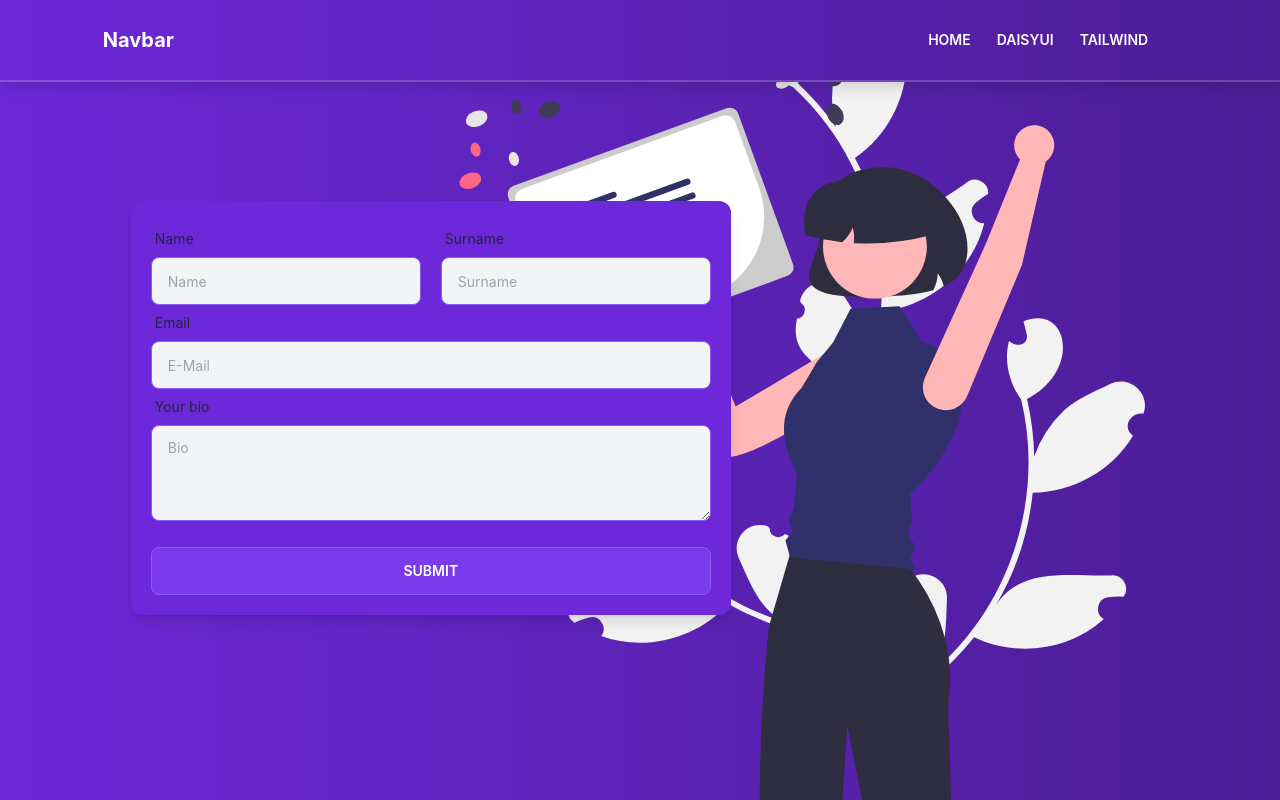
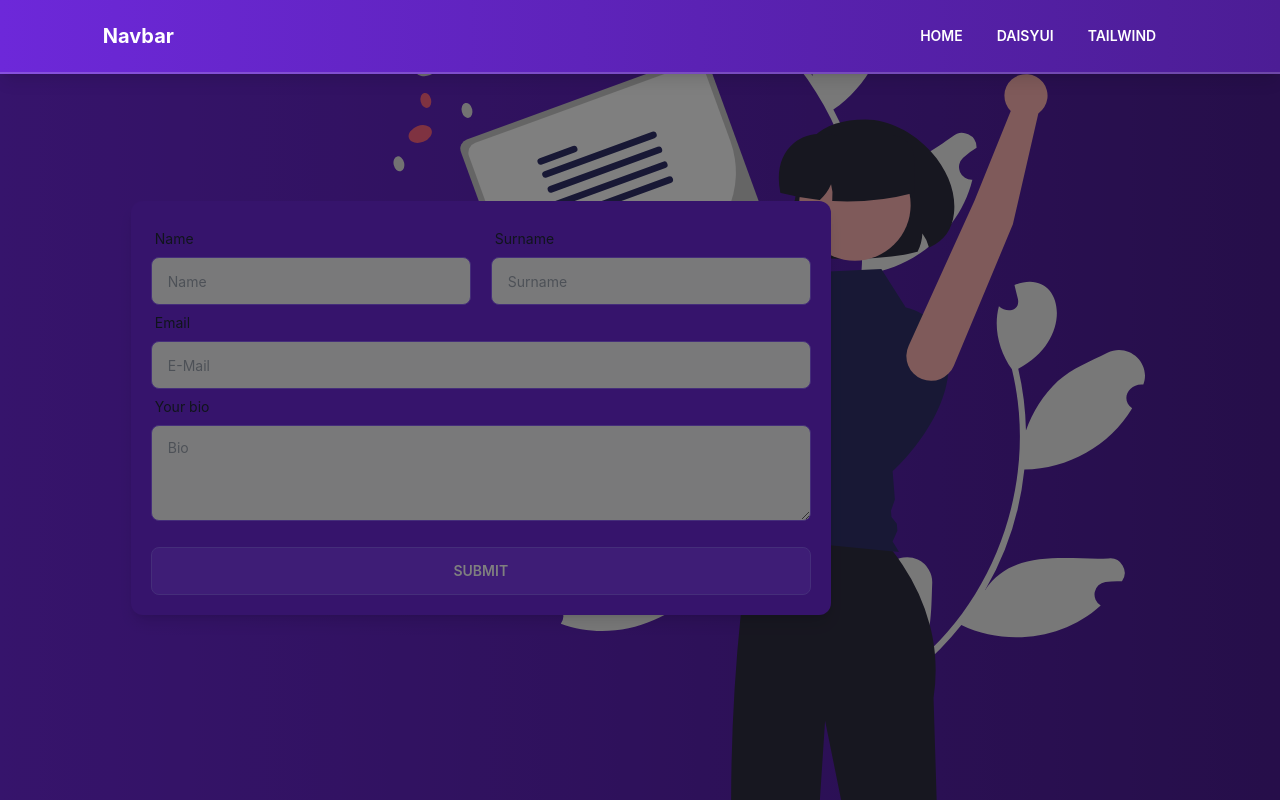
Before and after one commit to MertBakimci/TryingTailwind, a React (Create React App) app: page / in a window 1280 px wide. Built offline with nearby package versions, Linux system fonts and the light colour scheme.

Commit message:
added new mobile navbar

```diff
--- a/src/App.js
+++ b/src/App.js
@@ -6,6 +6,8 @@ function App() {
    <div className="container h-screen bg-gray-100 w-full sm:w-[100%} max-w-none">
     <Navbar/>
       <Form/>
+
+
     </div>
   );
 }
--- a/src/Components/Form.jsx
+++ b/src/Components/Form.jsx
@@ -4,8 +4,8 @@ const Form = () => {
   return (
     <div className="mt-0 pt-4 pl-4 h-[100%] bg-violet-700 bg-gradient-to-r from-violet-700 to-violet-900 mx-auto w-full">
       <div className="w-[100%] max-w-[1920px] relative h-full sm:w-[95%] lg:w-[85%] flex items-center  mx-auto">
-        <img className="w-[70%] max-w-[700px] md:top-50 right-20 md:right-10 absolute bottom-0 mt-auto" src={banner} alt="" />
-        <div class="form-control absolute top-20 left-0 md:top-1/2 md:transform  md:-translate-y-1/2  z-20 w-full md:mb-5 md:ml-5 max-w-[600px] bg-violet-700 p-5  md:rounded-xl md:shadow-lg">
+        <img className="w-[70%] max-w-[1200px] invisible  md:visible md:top-50 right-20 md:right-10 absolute bottom-0 mt-auto" src={banner} alt="" />
+        <div class="form-control  absolute top-20 left-0 lg:top-1/2 md:transform ml-0 bg-transparent  lg:-translate-y-1/2  z-20 w-full lg:mb-5 lg:ml-5 max-w-[700px] h-50 md:bg-violet-700 p-5  md:rounded-xl md:shadow-lg">
           <div className="form-control flex flex-col md:flex-row md:gap-5">
             <div className="w-full md:w1/2">
               <label class="label">
--- a/src/Components/Navbar.jsx
+++ b/src/Components/Navbar.jsx
@@ -8,14 +8,25 @@ const Navbar = () => {
         setMenu(true)
        }
     }, [])
+    useEffect(() => {
+     if(menu === true) {
+       document.getElementById('nav').classList.toggle("left-0");
+       document.getElementById('nav').classList.remove("left-[-100%]");
+     } else {
+      document.getElementById('nav').classList.toggle("left-[-100%]");
+      document.getElementById('nav').classList.remove("left-0");
+     }
+    }, [menu])
   return (
+    <div>
+      <div className={`overlay z-40 transition-all duration-500 ease-in-out absolute top-0 left-0 h-[100vh] w-[100vw] bg-black ${menu ? "visible opacity-50" : "invisible opacity-0"}`}></div>
     <nav className="navbar max-w-none fixed z-50 top-0 bg-gradient-to-r from-violet-700 to-violet-900 border-b-2 border-opacity-20 border-gray-100 w-full shadow-lg bg-violet-600 text-neutral-content ">
-      <div className="container max-w-none sm:w-[95%] lg:w-[85%] flex flex-wrap mx-auto">
+      <div className="container  max-w-none sm:w-[95%] lg:w-[85%] flex flex-wrap mx-auto">
           <span class="text-xl font-bold">Navbar</span>
           <div class="md:hidden flex items-center ml-auto">
             <button class="btn btn-ghost" onClick={() => setMenu(!menu)}>
               <svg
-                class=" w-6 h-6 text-gray-500 hover:text-gray-100 "
+                class=" w-6 h-6 text-gray-300 hover:text-gray-100 "
                 x-show="!showMenu"
                 fill="none"
                 stroke-linecap="round"
@@ -28,13 +39,15 @@ const Navbar = () => {
               </svg>
             </button>
           </div>
-          <div class={`${menu ? "" : "hidden"} absolute z-50 md:sticky top-[96%] left-0 bg-gradient-to-l md:bg-gradient-to-r md:from-transparent md:to-transparent  from-violet-900  to-violet-700  p-4  lg:ml-auto justify-evenly items-center flex flex-col  md:flex-row w-full md:w-auto md:order-1`}>
-            <a href="#" class="w-full md:w-auto btn btn-ghost btn-sm rounded-btn">Home</a>
-              <a href="#" class="w-full md:w-auto btn btn-ghost btn-sm rounded-btn">daısyUI</a>
-              <a href="#" class="w-full md:w-auto btn btn-ghost btn-sm rounded-btn">Tailwind</a>
+          <div id="nav" class={`transition-all ease-in-out duration-500 absolute z-50 md:h-auto md:w-auto md:sticky top-[96%] h-[100vh]  bg-gradient-to-l md:bg-gradient-to-r md:from-transparent md:to-transparent  from-violet-800  to-violet-700  p-1  md:ml-auto justify-start items-center flex flex-col  md:flex-row w-[60%] md:order-1`}>
+            <a href="#" class="w-full mt-4 md:mt-0 md:w-auto btn btn-ghost btn rounded-btn">Home</a>
+              <a href="#" class="w-full md:w-auto btn btn-ghost btn rounded-btn">daısyUI</a>
+              <a href="#" class="w-full md:w-auto btn btn-ghost btn rounded-btn">Tailwind</a>
               </div>
         </div>
+
     </nav>
+    </div>
   );
 };
 
--- a/tailwind.config.js
+++ b/tailwind.config.js
@@ -5,10 +5,10 @@ module.exports = {
   theme: {
     screens: {
       'sm': '640px',
-      'md': '768px',
+      'md': '700px',
       'lg': '1024px',
       'xl': '1280px',
-      'xxl': '1536px',
+      'xxl': '1920px',
     },
     container: {
       center: true,
```
